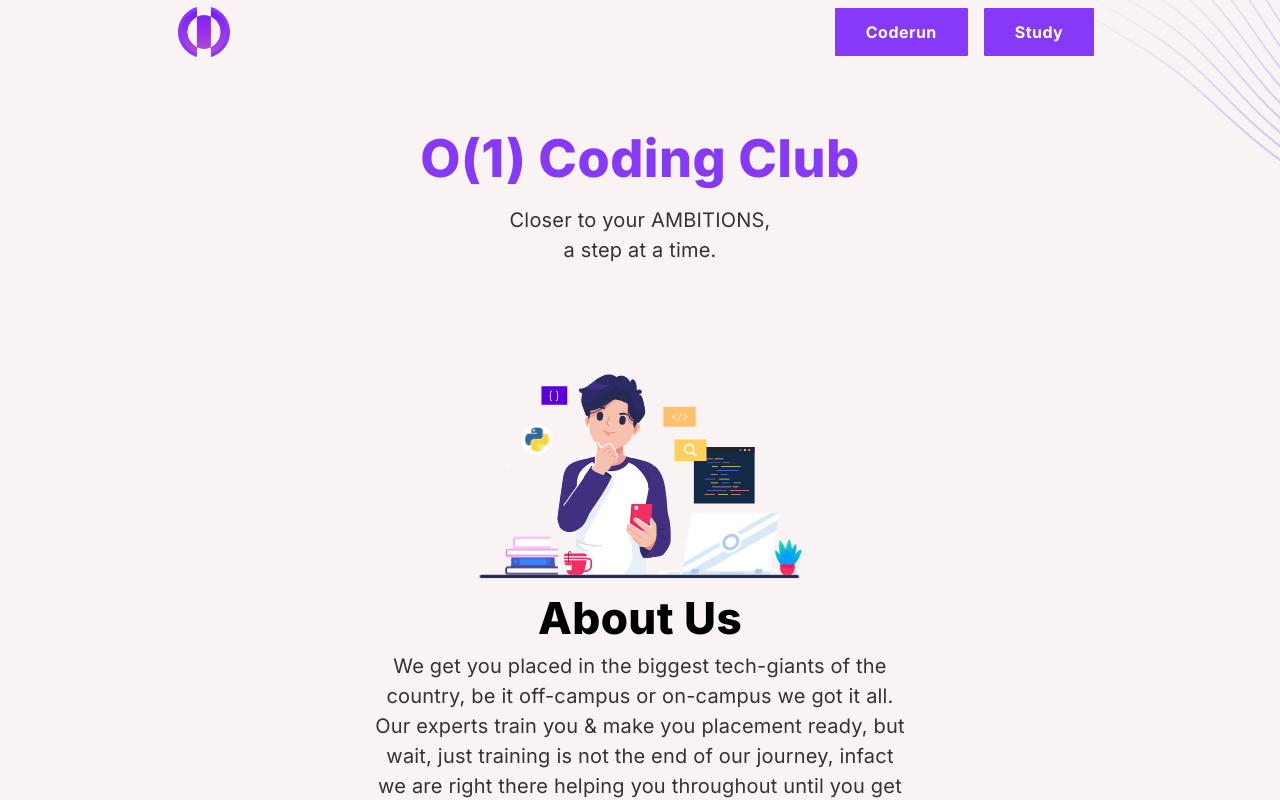
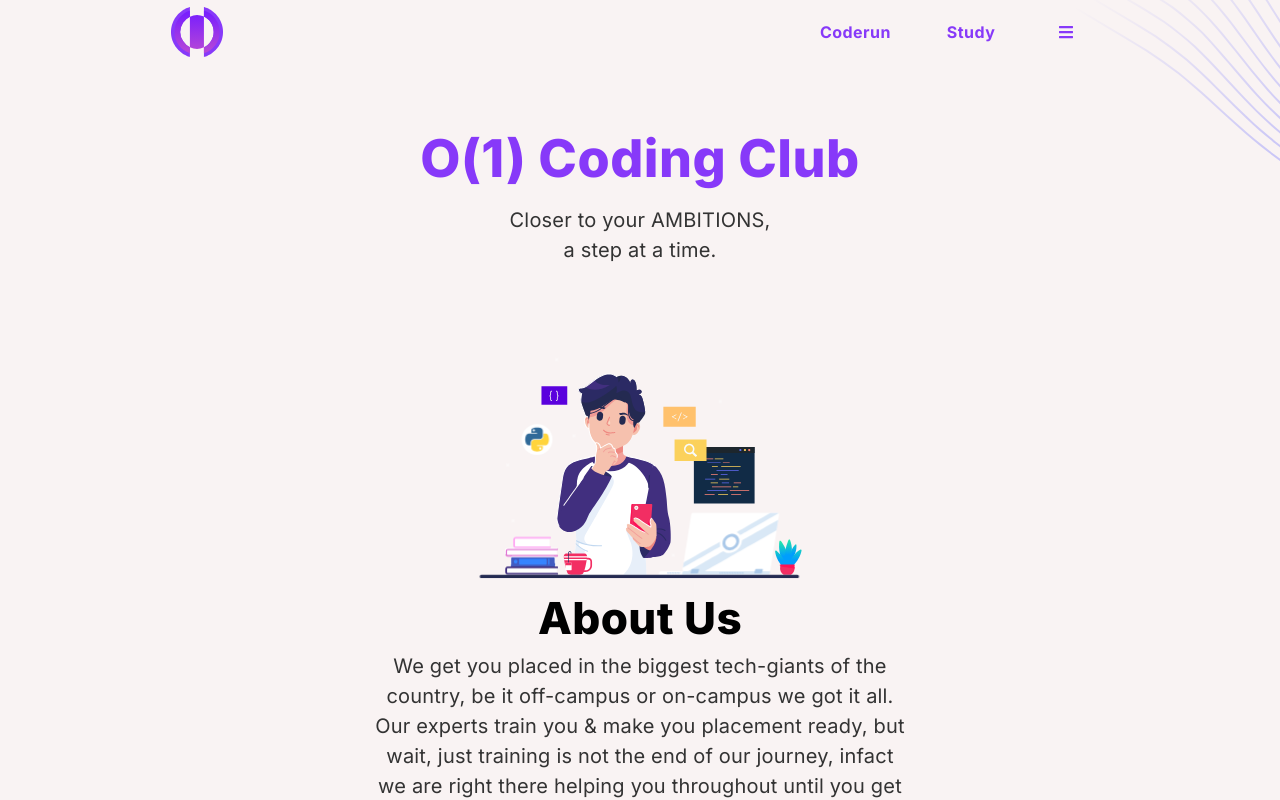
Before and after one commit to immortal-j/o1, a React (Create React App) app: page / in a window 1280 px wide. Shown: the top 800 px of the page. Built offline with nearby package versions, Linux system fonts and the light colour scheme.

Commit message:
added fadein aninmation

```diff
--- a/package.json
+++ b/package.json
@@ -16,6 +16,7 @@
     "react": "^17.0.2",
     "react-dom": "^17.0.2",
     "react-lottie": "^1.2.3",
+    "react-reveal": "^1.2.2",
     "react-scripts": "4.0.3",
     "web-vitals": "^1.1.2"
   },
--- a/src/components/Alumnis/alumni.js
+++ b/src/components/Alumnis/alumni.js
@@ -42,6 +42,7 @@ function Alumni()
     const classes=useStyles();
     return(
     <div>
+    <section id="Alumni">
     <Box m={10}>
     <Grid container justifyContent='center' spacing={3}>
         <Grid item container xs={12} sm={12} justifyContent='center'>
@@ -62,6 +63,7 @@ function Alumni()
     </Grid>
 
       </Box>
+      </section>
     </div>
     );
 }
--- a/src/components/Landing.js
+++ b/src/components/Landing.js
@@ -72,6 +72,7 @@ function Landing()
     const classes = useStyles();
     return(
     <div>
+    <section id="Landing">
     <Box>
     <br/>
     <br/>
@@ -129,7 +130,7 @@ function Landing()
 
     </Grid>
     </Box>
-
+      </section>
     </div>
     );
 }
--- a/src/components/Loader.js
+++ b/src/components/Loader.js
@@ -1,4 +1,5 @@
 import React from 'react';
+import Fade from 'react-reveal/Fade';
 import Navbar from './Navbar';
 import Landing from './Landing';
 import Alumni from './Alumnis/alumni';
@@ -6,9 +7,12 @@ function Loader()
 {
     return(
     <div>
+
         <Navbar />
         <Landing />
+        <Fade>
         <Alumni />
+        </Fade>
     </div>
     );
 }
--- a/src/components/Navbar.js
+++ b/src/components/Navbar.js
@@ -3,8 +3,11 @@ import { makeStyles } from '@material-ui/core/styles';
 import AppBar from '@material-ui/core/AppBar';
 import Toolbar from '@material-ui/core/Toolbar';
 import Button from '@material-ui/core/Button';
-import IconButton from '@material-ui/core/IconButton';
-
+import Menu from '@material-ui/core/Menu';
+import MenuItem from '@material-ui/core/MenuItem';
+import Fade from '@material-ui/core/Fade';
+import { FontAwesomeIcon } from '@fortawesome/react-fontawesome';
+import { faBars } from '@fortawesome/free-solid-svg-icons'
 
 
 const useStyles = makeStyles((theme) => ({
@@ -20,23 +23,45 @@ const useStyles = makeStyles((theme) => ({
   },
   btn:{
     fontFamily:'Inter,sans-serif',
-    backgroundColor:'#8739f9',
-    color:'#fff',
+    // backgroundColor:'#8739f9',
+    color:'#8739f9',
     fontSize:16,
     fontWeight:'bold',
     borderRadius:1,
     margin:8,
-    padding:"10px 31px",
+    padding:"10px 20px",
     textTransform:"none",
     '&:hover': {
-      backgroundColor: '#ad41dc',
+      color:'#FF2442',
+      // backgroundColor: '#ad41dc',
   },
+  },
+  menuitm:{
+    fontSize:"18px",
+    fontFamily:'Inter',
+    fontWeight:600,
+  },
+  anchor:{
+    textDecoration:'none',
+    color:'#8739f9',
+    '&:hover':{
+      color:'#FF2442',
+    }
   }
 }));
 
 export default function ButtonAppBar() {
   const classes = useStyles();
+  const [anchorEl, setAnchorEl] = React.useState(null);
+  const open = Boolean(anchorEl);
 
+  const handleClick = (event) => {
+    setAnchorEl(event.currentTarget);
+  };
+
+  const handleClose = () => {
+    setAnchorEl(null);
+  };
   return (
     <div className={classes.root}>
       <AppBar style={{ marginTop:0 }} position="fixed" color="transparent" elevation="none" >
@@ -48,6 +73,21 @@ export default function ButtonAppBar() {
           <div className={classes.menuSpace2}></div>
           <Button className={classes.btn} >Coderun</Button>
           <Button className={classes.btn} >Study</Button>
+          <Button aria-controls="fade-menu" aria-haspopup="true" onClick={handleClick}>
+          <FontAwesomeIcon className={classes.btn} icon={faBars} size="2x" color="#8739f9"/>
+          </Button>
+      <Menu
+        id="fade-menu"
+        anchorEl={anchorEl}
+        keepMounted
+        open={open}
+        onClose={handleClose}
+        TransitionComponent={Fade}
+      >
+        <a className={classes.anchor} href="#Landing"><MenuItem className={classes.menuitm} onClick={handleClose}>Home</MenuItem></a>
+        <a className={classes.anchor} href="#Alumni"><MenuItem className={classes.menuitm} onClick={handleClose}>Alumni</MenuItem></a>
+
+      </Menu>
         </Toolbar>
       </AppBar>
     </div>
```
Also changed, not shown: 1 other file (tests, documents, lock files or other folders).
